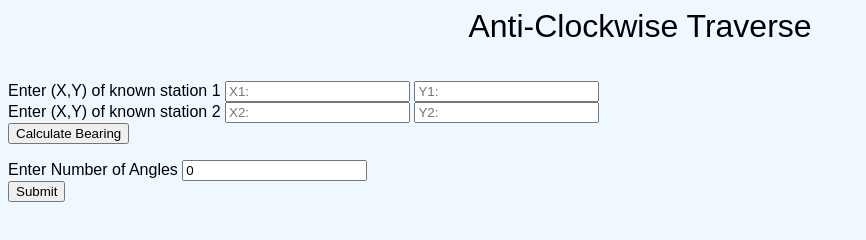
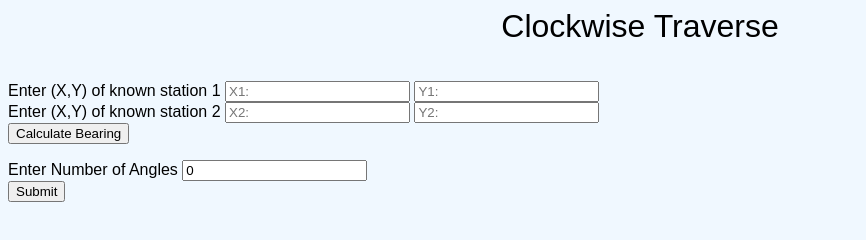
Before and after one commit to BSParadoxx/WebGisTraverse, a plain HTML site: page anticlock.html in a window 1280 px wide. Shown: the whole page, without its empty margins (0-866 px from the left). Drawn offline with Linux system fonts and the light colour scheme.

Commit message:
Update anticlock.html

```diff
--- a/anticlock.html
+++ b/anticlock.html
@@ -3,11 +3,11 @@
 <head>
     <meta charset="UTF-8">
     <meta name="viewport" content="width=device-width, initial-scale=1.0">
-    <title>Document</title>
+    <title>Clockwise</title>
     <link rel="stylesheet" href="cwStyle.css">
 </head>
 <body>
-    <div class="mytext1">Anti-Clockwise Traverse</div><br><br>
+    <div class="mytext1">Clockwise Traverse</div><br><br>
     <div>
         <label>Enter (X,Y) of known station 1</label>
         <input type="number" id="myknownX1" placeholder="X1:">
```
